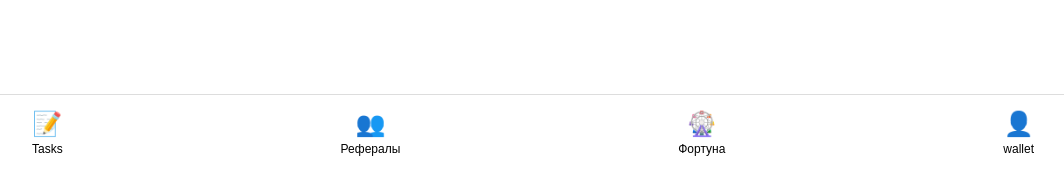
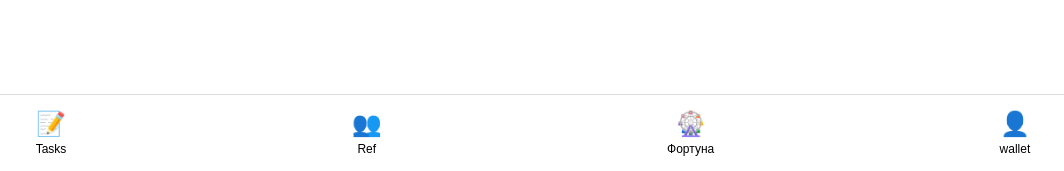
Before and after one commit to Davidka776/Stars, a Flask app: page / in a window 1280 px wide. Shown: the part 629-800 px from the top of the page, without its empty margins (107-1171 px from the left). Run offline with Flask 2, Linux system fonts and the light colour scheme; data that the repository does not hold is empty; some libraries are stand-ins or nearby versions.

Commit message:
Update index.html

```diff
--- a/templates/index.html
+++ b/templates/index.html
@@ -21,7 +21,7 @@
             </button>
             <button class="nav-btn" data-page="ref">
                 <span class="icon">👥</span>
-                <span>Рефералы</span>
+                <span>Ref</span>
             </button>
             <button class="nav-btn" data-page="fortune">
                 <span class="icon">🎡</span>
```
